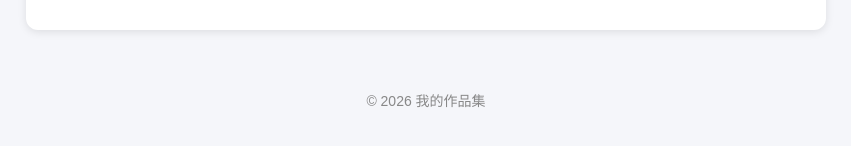
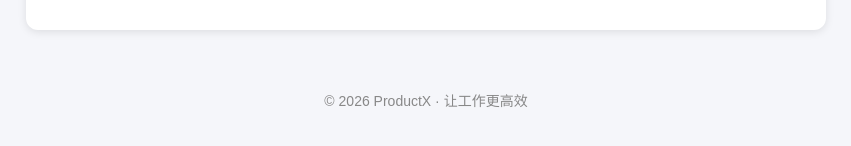
Before and after one commit to b4pysrs7cn-sr/product-introduction, a plain HTML site: page portfolio.html in a window 1280 px wide. Shown: the part 993-1139 px from the top of the page, without its empty margins (214-1065 px from the left). Drawn offline with Linux system fonts and the light colour scheme.

Commit message:
Add files via upload

```diff
--- a/portfolio.html
+++ b/portfolio.html
@@ -457,6 +457,6 @@
     });
   </script>
 
-  <footer>© 2026 我的作品集</footer>
+  <footer>© 2026 ProductX · 让工作更高效</footer>
 </body>
 </html>
```
Also changed, not shown: index.html (+1 -1 lines).
